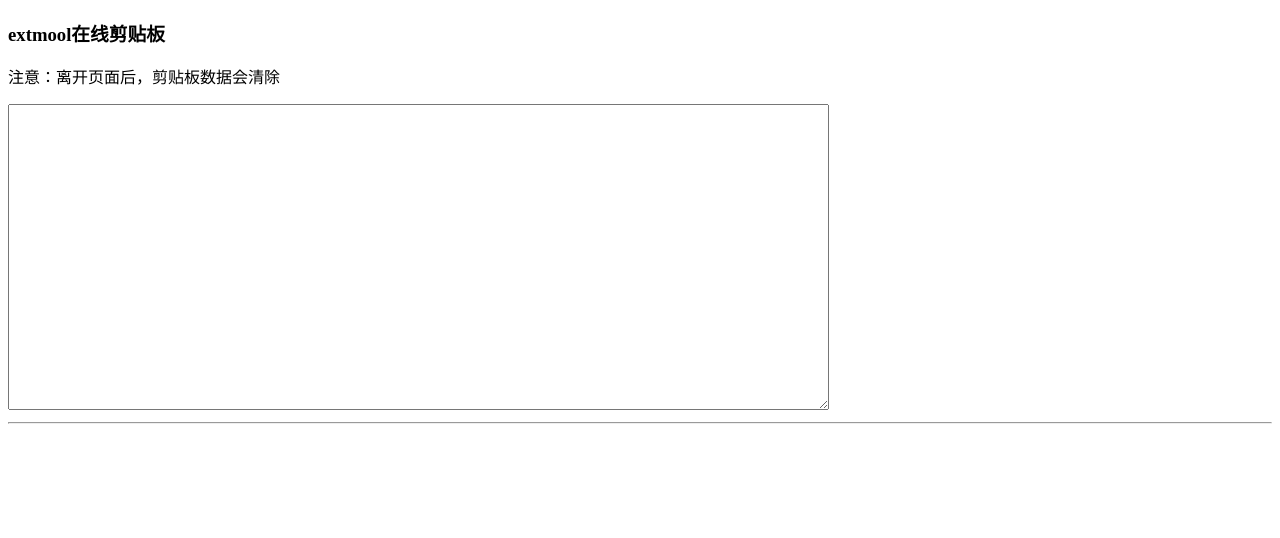
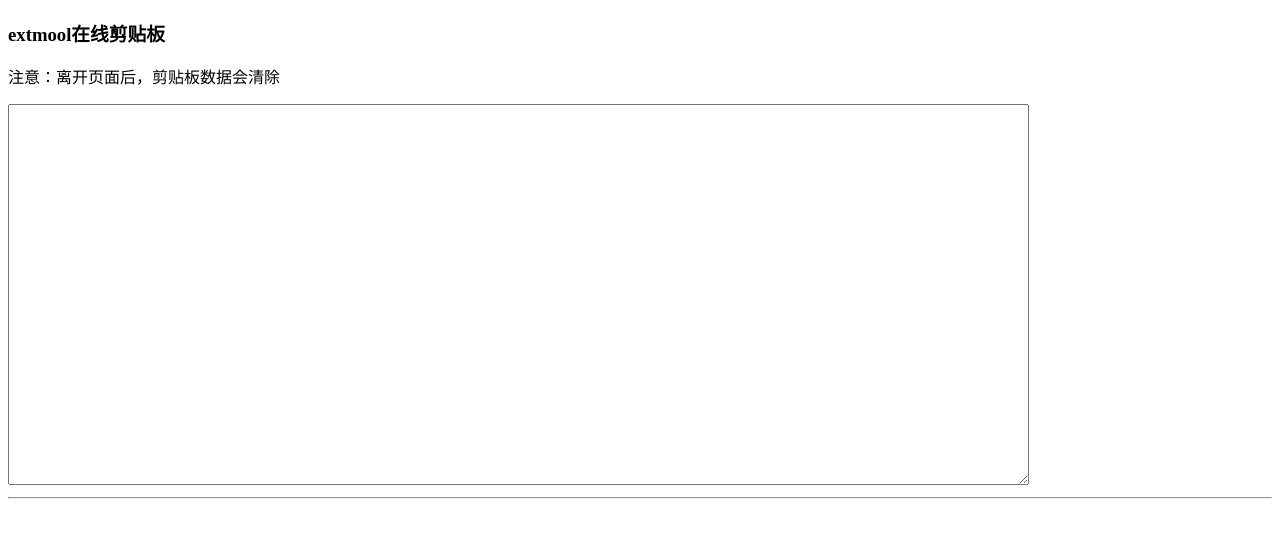
Before and after one commit to Picnictraveler/extmool.github.io, a plain HTML site: page paste.html in a window 1280 px wide. Drawn offline with Linux system fonts and the light colour scheme.

Commit message:
Site updated: 2018-08-08 16:01:48

```diff
--- a/paste.html
+++ b/paste.html
@@ -22,7 +22,7 @@
 
 <p>注意：离开页面后，剪贴板数据会清除</p>
 
-<textarea  rows="20" cols="100"></textarea>
+<textarea  rows="25" cols="125"></textarea>
 
 
 
```
